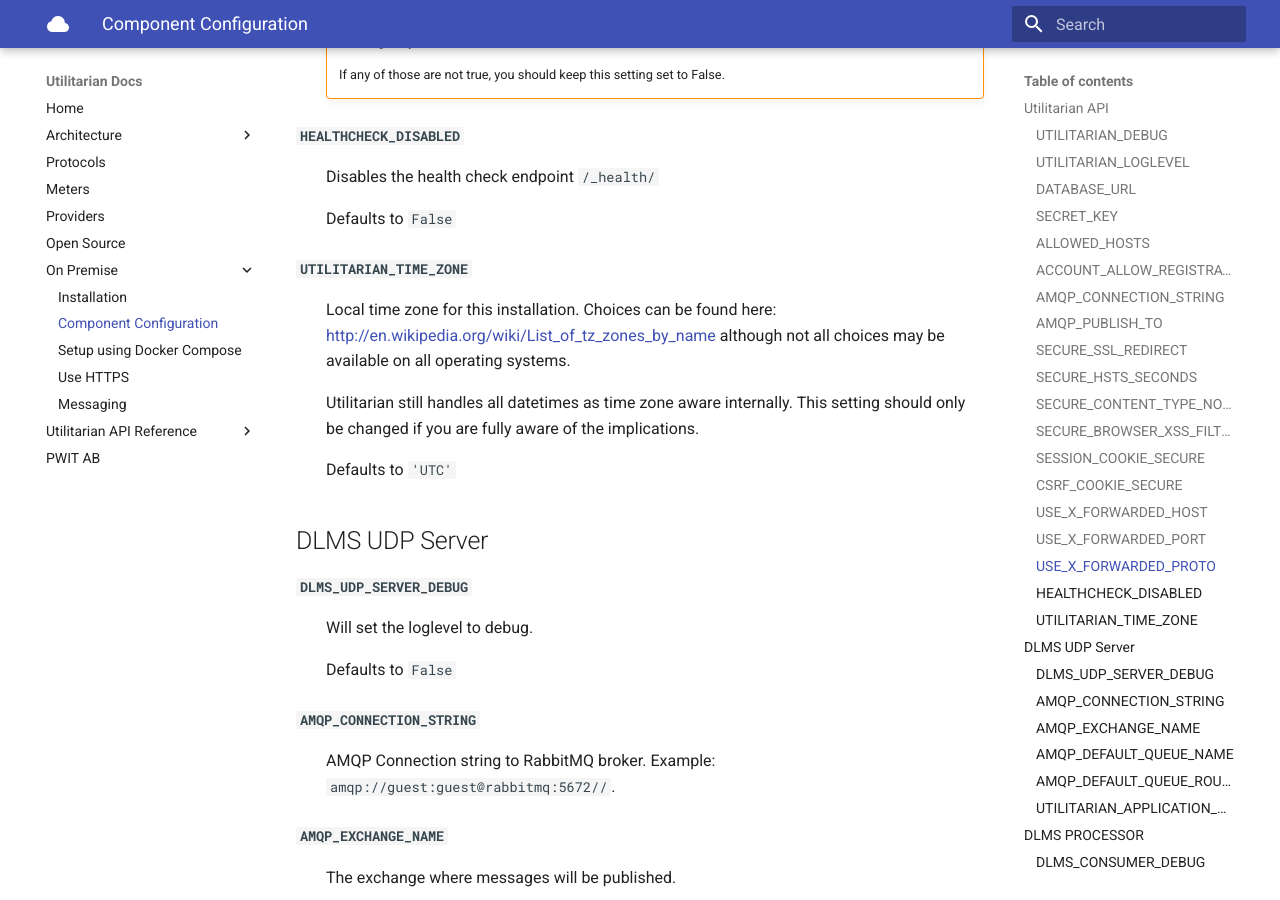
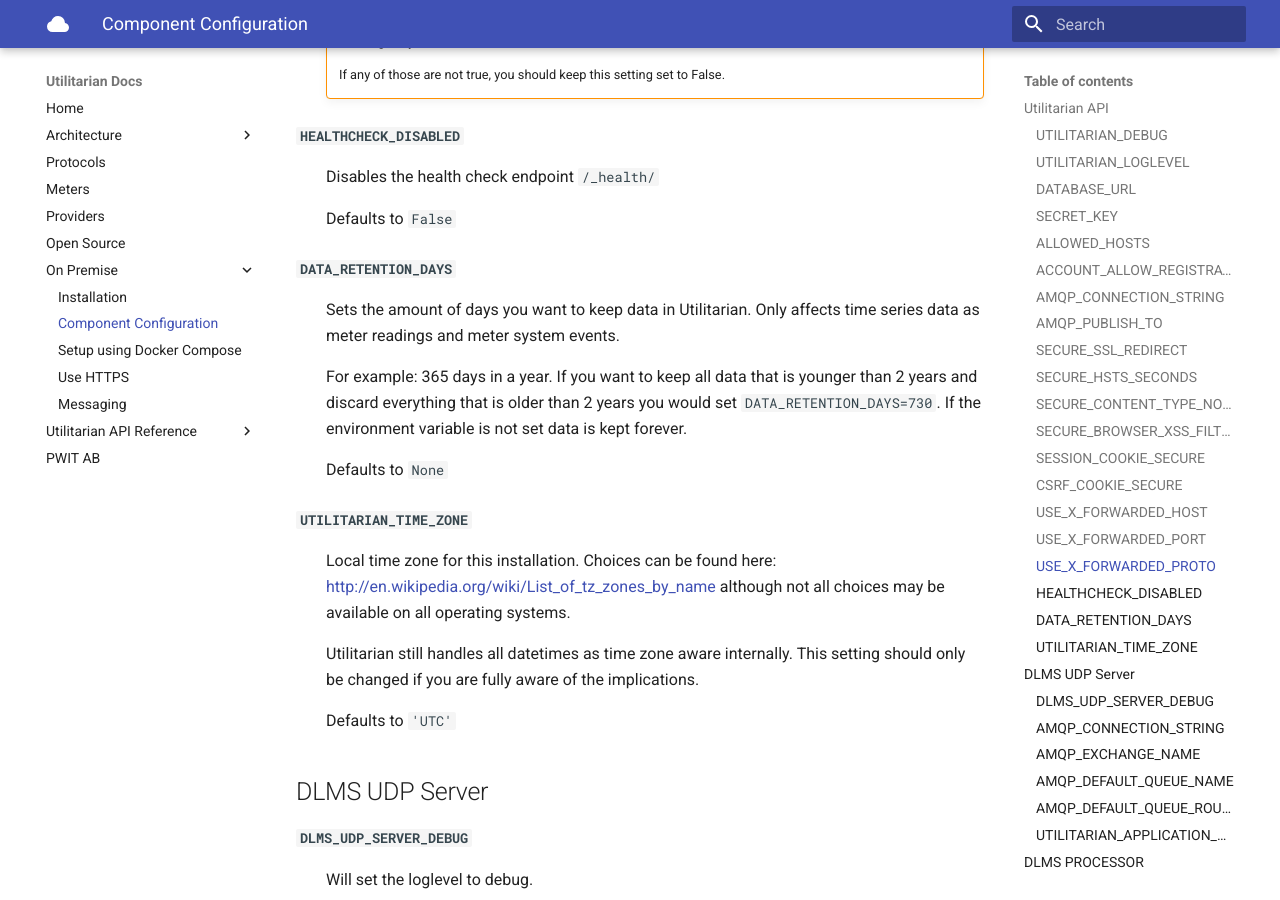
Before and after one commit to pwitab/utilitarian-api-docs, an MkDocs documentation site: the page built from docs/component_settings.md, in a window 1280 px wide and 900 px high, scrolled down 3420 px. Built offline with MkDocs 1.6.1 and Material for MkDocs 9.7.7, drawn with Linux system fonts in a browser that asks for light colours.

Commit message:
Documented data retention settings

```diff
--- a/docs/component_settings.md
+++ b/docs/component_settings.md
@@ -167,6 +167,19 @@
 
     Defaults to `False`
 
+#### `DATA_RETENTION_DAYS`
+
+:   Sets the amount of days you want to keep data in Utilitarian. Only affects
+    time series data as meter readings and meter system events.
+
+    For example:
+    365 days in  a year. If you want to keep all data that is younger than 2
+    years and discard everything that is older than 2 years you would set
+    `DATA_RETENTION_DAYS=730`.
+    If the environment variable is not set data is kept forever.
+
+    Defaults to `None`
+
 #### `UTILITARIAN_TIME_ZONE`
 
 :   Local time zone for this installation. Choices can be found here:
```
